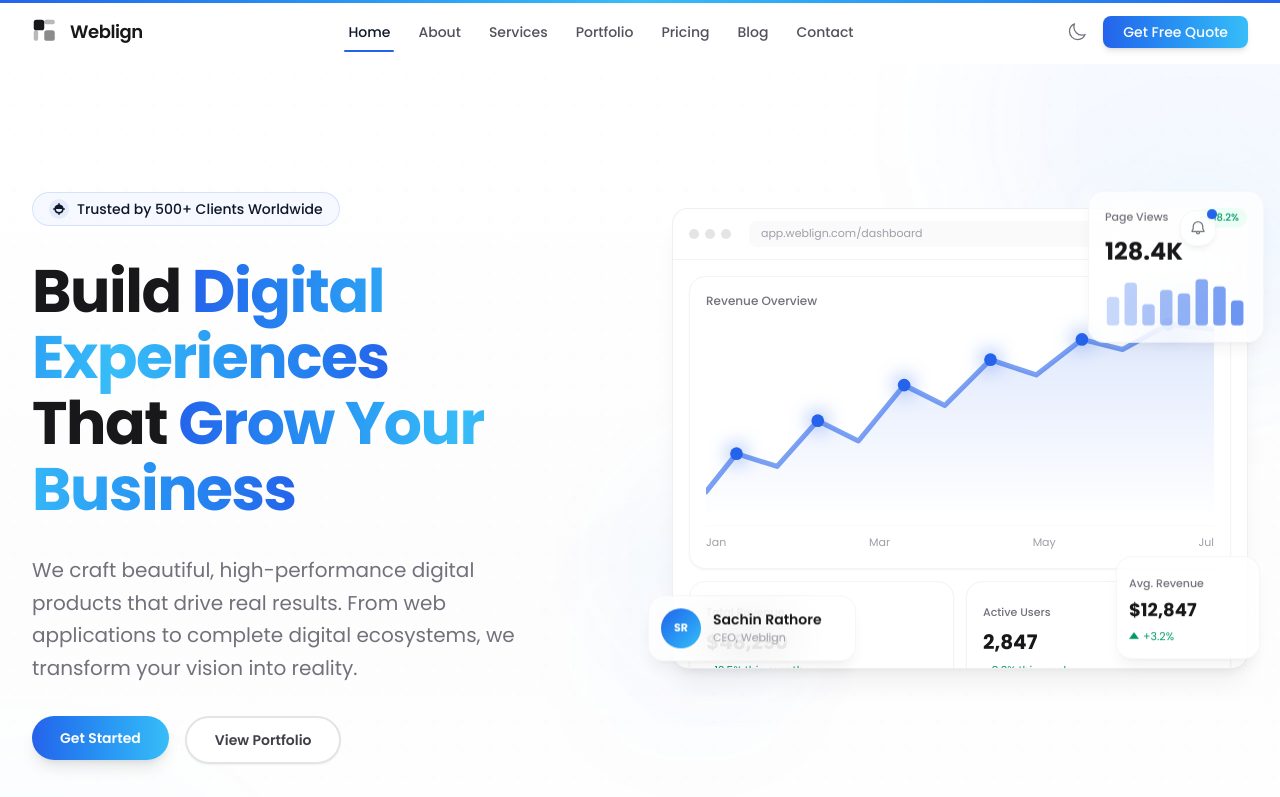
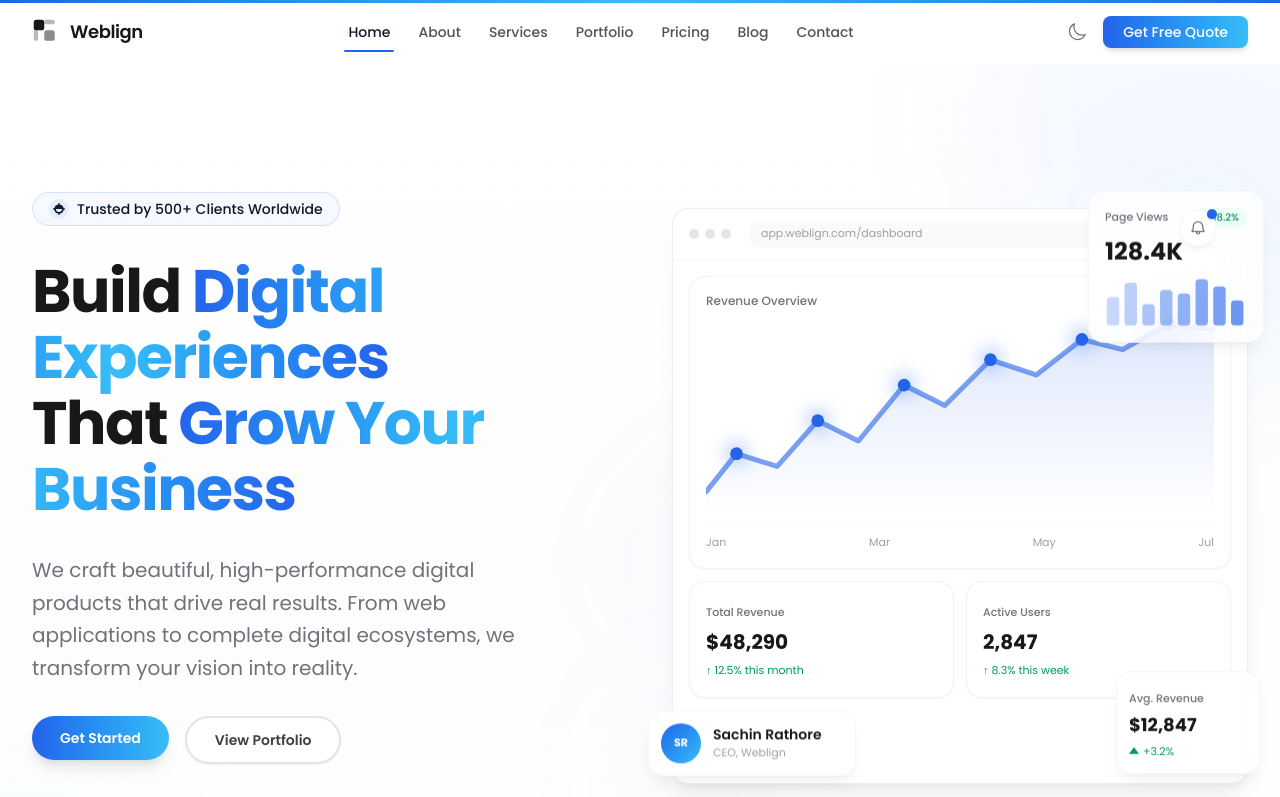
Before and after one commit to Gaurav-rathore77/weblign, a Next.js app: page / in a window 1280 px wide. Shown: the top 797 px of the page. Built offline with nearby package versions, Linux system fonts and the light colour scheme.

Commit message:
fix-home

```diff
--- a/src/components/hero/HeroIllustration.tsx
+++ b/src/components/hero/HeroIllustration.tsx
@@ -92,7 +92,7 @@
   return (
     <div className="relative mx-auto mt-8 hidden h-full w-full max-w-lg lg:block xl:max-w-xl">
       {/* outer container: holds everything */}
-      <div className="relative aspect-[5/4] w-full">
+      <div className="relative aspect-[4/4] w-full">
         {/* ── Browser window ── */}
         <motion.div
           className="relative z-10 h-full w-full overflow-hidden rounded-2xl border border-zinc-200/60 bg-white shadow-xl shadow-zinc-900/5 dark:border-zinc-700/60 dark:bg-zinc-900"
```
